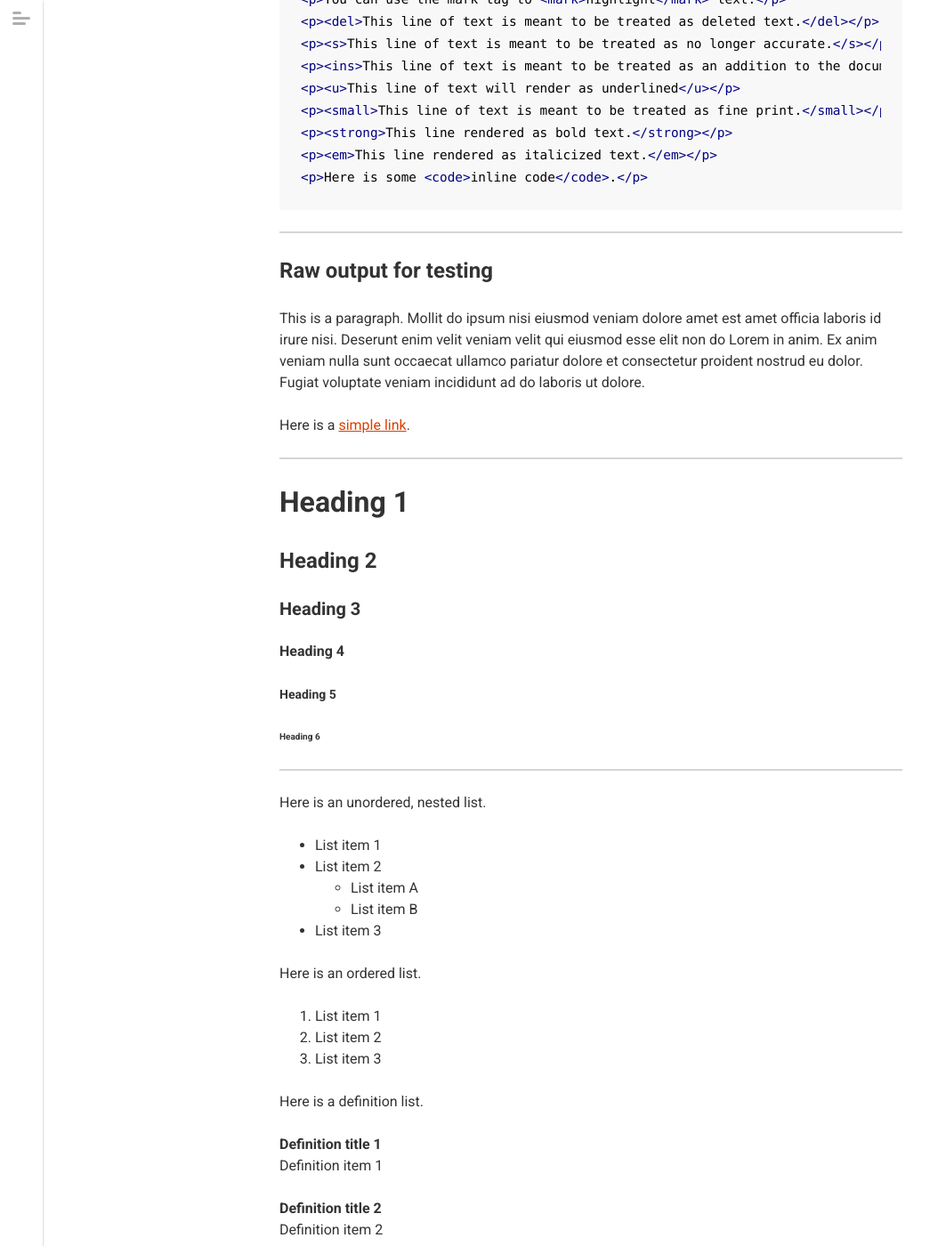
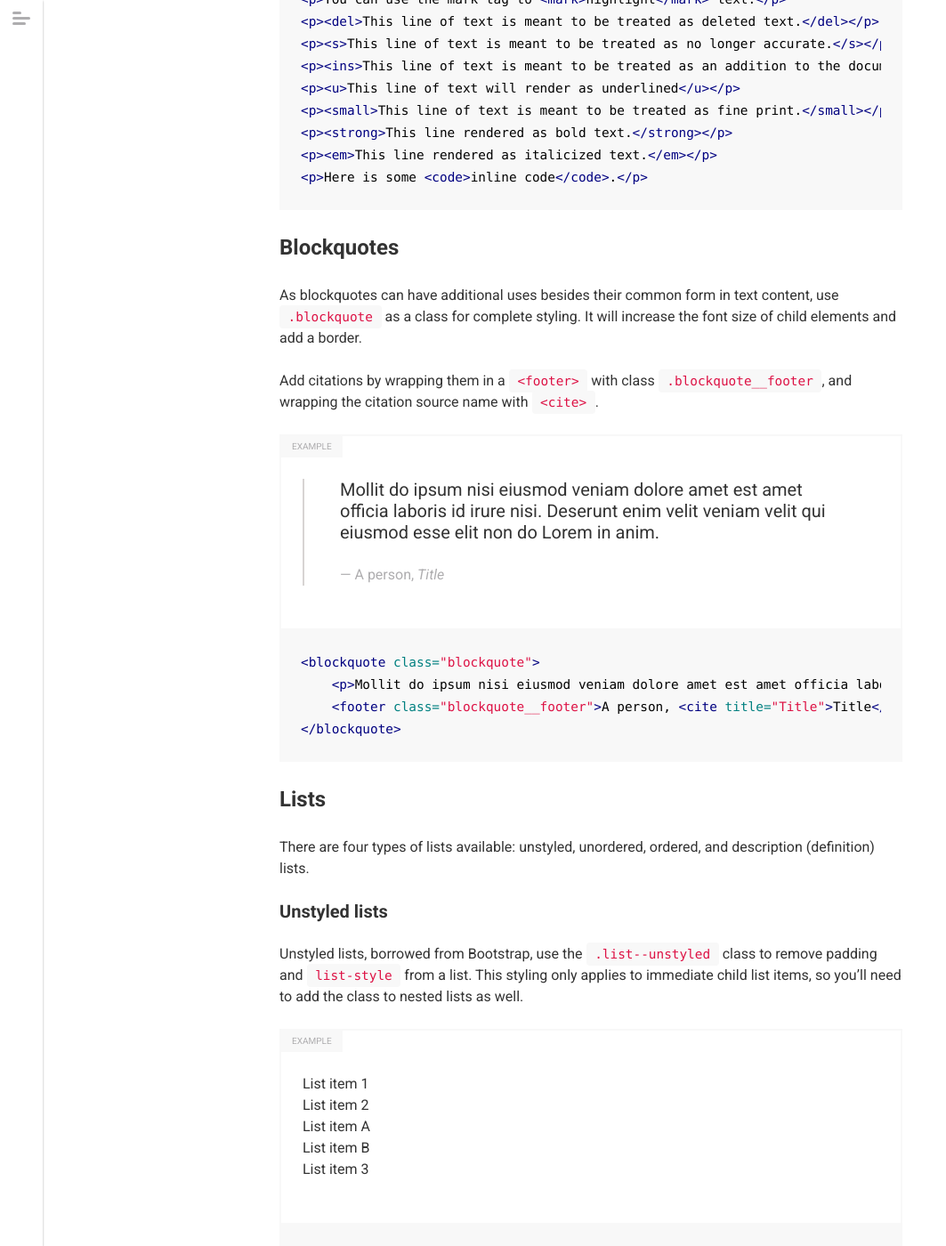
Before and after one commit to Offerpad/floorplan, a Jekyll site: the page built from _docs/base/typography.md, in a window 1280 px wide and 1400 px high, scrolled down 2889 px. Shown: the whole window at 89% size, without its empty margins (0-1063 px from the left). Built offline with Jekyll 4.4.1, drawn with Linux system fonts in a browser that asks for light colours; nearby versions of some CDN libraries; some of the changed text lies outside the part shown.

Commit message:
typography updates

````diff
--- a/_docs/base/typography.md
+++ b/_docs/base/typography.md
@@ -63,52 +63,77 @@ Add the `.lead` class to a paragraph to help it stand out, especially in introdu
 <p>Here is some <code>inline code</code>.</p>
 {% endexample %}
 
----
+## Blockquotes
 
-## Raw output for testing
+As blockquotes can have additional uses besides their common form in text content, use `.blockquote` as a class for complete styling. It will increase the font size of child elements and add a border.
 
-This is a paragraph. Mollit do ipsum nisi eiusmod veniam dolore amet est amet officia laboris id irure nisi. Deserunt enim velit veniam velit qui eiusmod esse elit non do Lorem in anim. Ex anim veniam nulla sunt occaecat ullamco pariatur dolore et consectetur proident nostrud eu dolor. Fugiat voluptate veniam incididunt ad do laboris ut dolore.
+Add citations by wrapping them in a `<footer>` with class `.blockquote__footer`, and wrapping the citation source name with `<cite>`.
 
+{% example html %}
+<blockquote class="blockquote">
+    <p>Mollit do ipsum nisi eiusmod veniam dolore amet est amet officia laboris id irure nisi. Deserunt enim velit veniam velit qui eiusmod esse elit non do Lorem in anim.</p>
+    <footer class="blockquote__footer">A person, <cite title="Title">Title</cite></footer>
+</blockquote>
+{% endexample %}
 
+## Lists
 
-Here is a [simple link](https://www.offerpad.com/){:target="_blank"}.
+There are four types of lists available: unstyled, unordered, ordered, and description (definition) lists.
 
----
+### Unstyled lists
 
-# Heading 1
-## Heading 2
-### Heading 3
-#### Heading 4
-##### Heading 5
-###### Heading 6
+Unstyled lists, borrowed from Bootstrap, use the `.list--unstyled` class to remove padding and `list-style` from a list. This styling only applies to immediate child list items, so you'll need to add the class to nested lists as well.
 
----
+{% example html %}
+<ul class="list--unstyled">
+    <li>List item 1</li>
+    <li>List item 2
+        <ul class="list--unstyled">
+            <li>List item A</li>
+            <li>List item B</li>
+        </ul>
+    </li>
+    <li>List item 3</li>
+</ul>
+{% endexample %}
 
-Here is an unordered, nested list.
-- List item 1
-- List item 2
-    - List item A
-    - List item B
-- List item 3
+### Unordered lists
 
-Here is an ordered list.
-1. List item 1
-2. List item 2
-3. List item 3
+{% example html %}
+<ul>
+    <li>List item 1</li>
+    <li>List item 2
+        <ul>
+            <li>List item A</li>
+            <li>List item B</li>
+        </ul>
+    </li>
+    <li>List item 3</li>
+</ul>
+{% endexample %}
 
-Here is a definition list.
+### Ordered lists
 
-Definition title 1
-: Definition item 1
+{% example html %}
+<ol>
+    <li>List item 1</li>
+    <li>List item 2
+        <ol>
+            <li>List item A</li>
+            <li>List item B</li>
+        </ol>
+    </li>
+    <li>List item 3</li>
+</ol>
+{% endexample %}
 
-Definition title 2
-: Definition item 2
+### Descripton lists
 
----
-
-> Here is a blockquote.
-
-
-```
-Here is block code.
-```
+{% example html %}
+<dl>
+    <dt>Definition title 1</dt>
+    <dd>Definition item 1</dd>
+    <dt>Definition title 2</dt>
+    <dd>Definition item 2</dd>
+</dl>
+{% endexample %}
--- a/_scss/base/_typography.scss
+++ b/_scss/base/_typography.scss
@@ -22,6 +22,23 @@ a:not([href]):not([tabindex]) {
     }
     &:focus {
         outline: 0;
+    }
+}
+
+.blockquote {
+    margin-left: 0;
+    @include margin-bottom(1);
+    @include padding-left($indent-amount);
+    font-size: 1.25rem;
+    border-left: 0.125rem solid $border-color;
+    &__footer {
+        display: block;
+        font-size: 80%;
+        color: $text-color-muted;
+        &:before {
+            content: "\2014 \00A0";
+        }
+
     }
 }
 
@@ -69,3 +86,8 @@ p.lead {
     @include type-layout(l, 1);
     @include margin(1 0, l);
 }
+
+.list--unstyled {
+    padding-left: 0;
+    list-style: none;
+}
````
